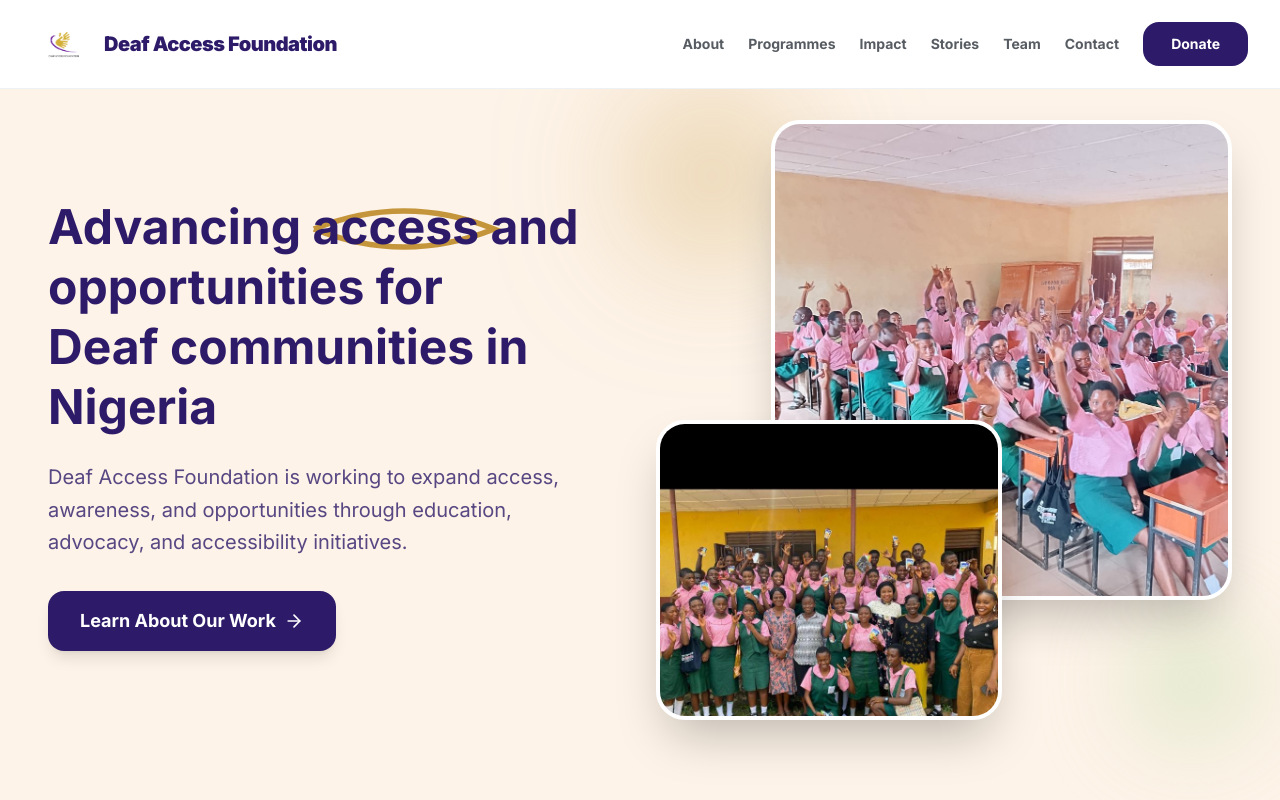
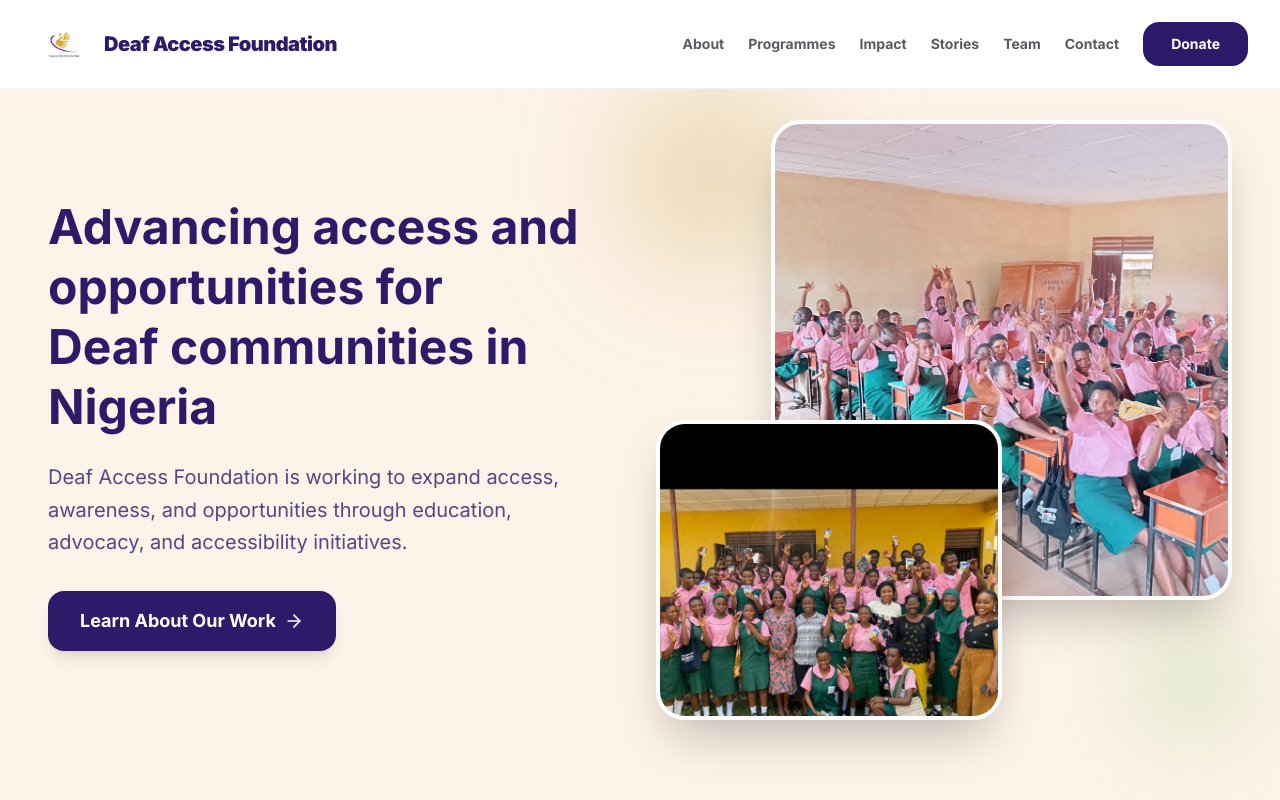
Before and after one commit to Beaskyy/daf, a Next.js app: page / in a window 1280 px wide. Shown: the top 800 px of the page. Built offline with nearby package versions, Linux system fonts and the light colour scheme.

Commit message:
remove circle around "access"

```diff
--- a/app/page.tsx
+++ b/app/page.tsx
@@ -74,9 +74,9 @@
               Advancing{" "}
               <span className="relative inline-block mt-2">
                 <span className="relative z-10">access</span>
-                <svg className="absolute -bottom-2 -left-2 w-[120%] h-[120%] -z-10 text-[#C4953A]" viewBox="0 0 100 40" preserveAspectRatio="none">
+                {/* <svg className="absolute -bottom-2 -left-2 w-[120%] h-[120%] -z-10 text-[#C4953A]" viewBox="0 0 100 40" preserveAspectRatio="none">
                   <path d="M5,20 Q50,0 95,20 Q50,40 5,20" fill="none" stroke="currentColor" strokeWidth="3" />
-                </svg>
+                </svg> */}
               </span>
               {" "}and opportunities for <br className="hidden md:block" />Deaf communities in Nigeria
             </h1>
```
